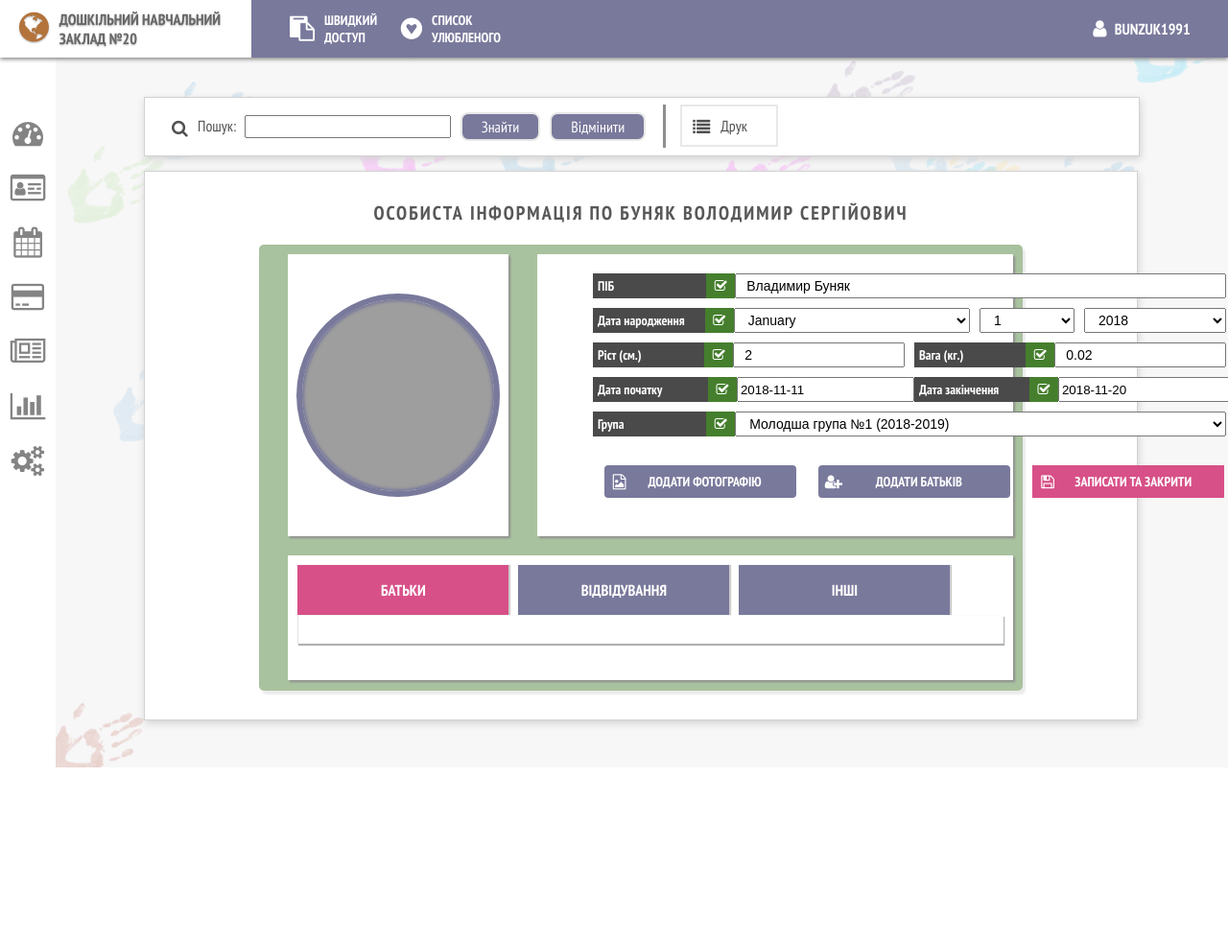
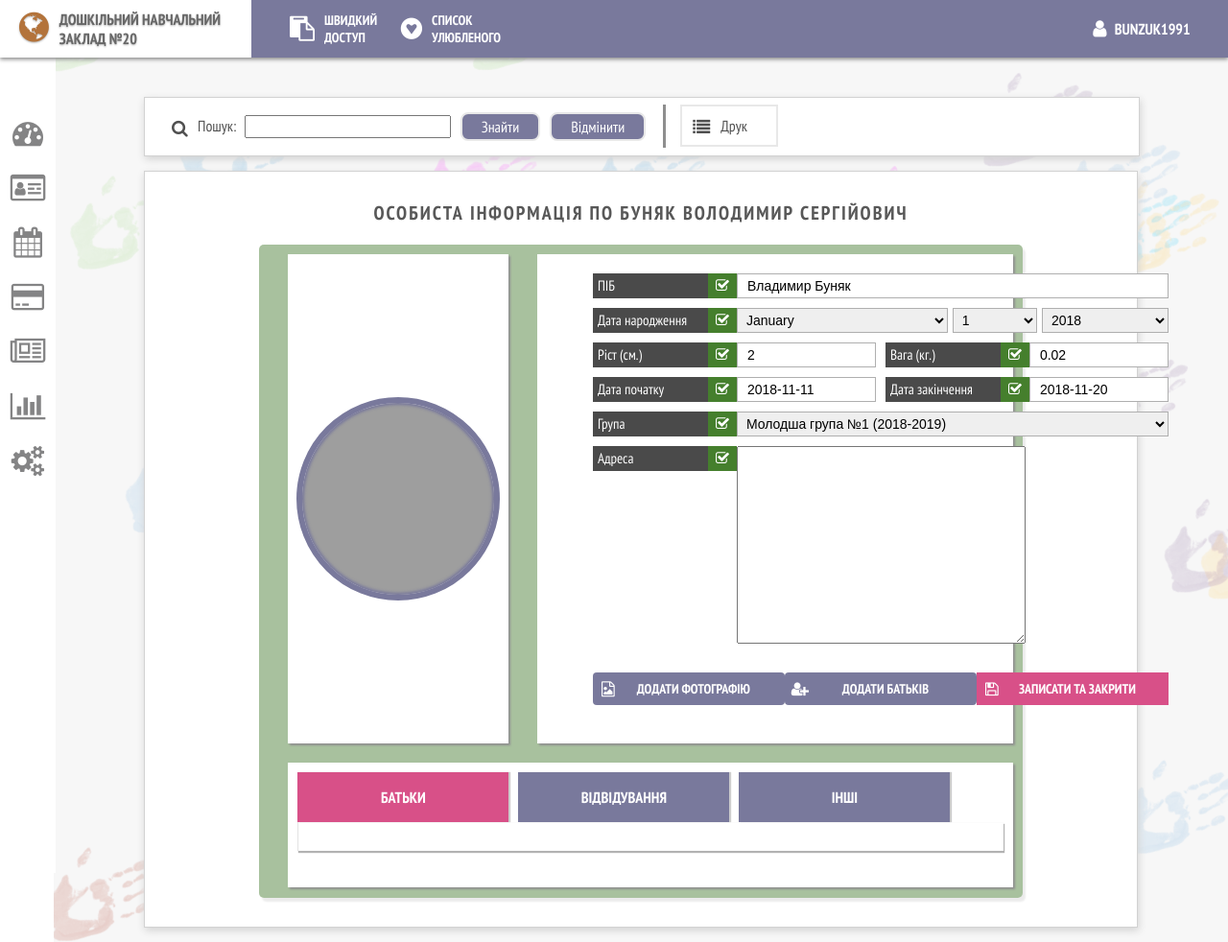
Before and after one commit to bunzuk1991/kindergarden-pro, a Django app: page /child/vladimir-bunjak/ in a window 1280 px wide. Shown: the whole page at 96% size. Before the commit the page ends 800 px from the top, so only its background shows below. Run offline with Django 3.2, Linux system fonts and the light colour scheme; data comes from the database, SQL or seed files in the repository; both versions use the stored data as it was after the commit; data that the repository does not hold is empty; style sheets or scripts are compiled from the project's sources; some libraries are stand-ins or nearby versions; grey boxes are pictures that could not be loaded.

Commit message:
06.11.2018

```diff
--- a/garden/forms.py
+++ b/garden/forms.py
@@ -9,6 +9,7 @@ class ChildForm(ModelForm):
         fields = ['fullname', 'slug', 'date_of_birth', 'growth', 'image', 'weight', 'date_start', 'date_end', 'address', 'actual_group']
         widgets = {
             'date_of_birth': SelectDateWidget(),
+            'address': Textarea(),
             'image': FileInput(),
             'actual_group': Select(),
             'date_start': DateInput(attrs={"class": "cl-date-picker"}),
@@ -21,10 +22,12 @@ class ChildForm(ModelForm):
             visible.field.widget.attrs['class'] = 'input-wrp'
             if visible.name == 'relation':
                 visible.field.widget.attrs['class'] = 'disabled-text-area'
+            if visible.name == 'address':
+                visible.field.widget.attrs['class'] = 'non-resize-text-area'
             if visible.name == 'date_start':
-                visible.field.widget.attrs['class'] = 'cl-date-picker'
+                visible.field.widget.attrs['class'] = 'input-wrp cl-date-picker'
             if visible.name == 'date_end':
-                visible.field.widget.attrs['class'] = 'cl-date-picker'
+                visible.field.widget.attrs['class'] = 'input-wrp cl-date-picker'
 
 
 
--- a/garden/templates/garden/child_detail.html
+++ b/garden/templates/garden/child_detail.html
@@ -181,6 +181,10 @@
                                         <span class="label-wrp label-req" data-img="\f000">Група</span>
                                         {{ form.actual_group }}
                                     </div>
+                                    <div class="input-group">
+                                        <span class="label-wrp label-req" data-img="\f000">Адреса</span>
+                                        {{ form.address }}
+                                    </div>
                                     <div class="pic-commands">
                                         <div class="button-wrapper">
                                             <label for="id_child-image">Додати фотографію</label>
--- a/garden/views.py
+++ b/garden/views.py
@@ -83,6 +83,9 @@ class ChildDetailView(View):
                 parent.child = child_new
                 parent.save()
 
+            for parent_deleted in formset.deleted_objects:
+                parent_deleted.delete()
+
             return HttpResponseRedirect(reverse('childrens-list'))
 
         self.context['form'] = form
--- a/static_in_dev/css/child-detail.css
+++ b/static_in_dev/css/child-detail.css
@@ -206,16 +206,17 @@
     .content .child-details .input-wrp {
       outline: none;
       font-size: 14px;
-      margin-right: 10px;
       height: 26px;
       padding: 0 0 0 10px;
       box-sizing: border-box;
       display: block;
-      width: calc(100% - 150px); }
+      width: calc(100% - 150px);
+      border: 1px solid #afafaf; }
+      .content .child-details .input-wrp select {
+        padding-left: 5px !important; }
     .content .child-details .date-select-wrapper {
-      width: calc(100% - 140px);
+      width: calc(100% - 150px);
       font-size: 14px;
-      margin-right: 10px;
       height: 26px;
       box-sizing: border-box;
       display: flex; }
@@ -224,22 +225,22 @@
       .content .child-details .date-select-wrapper select:nth-child(1) {
         width: 50%; }
       .content .child-details .date-select-wrapper select:nth-child(2) {
-        width: 20%; }
+        width: 20%;
+        margin-left: 5px; }
       .content .child-details .date-select-wrapper select:nth-child(3) {
         width: 30%;
-        margin-right: 0; }
+        margin-left: 5px; }
     .content .child-details .label-wrp {
-      padding-right: 45px;
       padding-left: 5px;
-      font-size: 14px;
-      font-weight: bold;
+      font-size: 15px;
       display: block;
       background: #4a4a4a;
       color: #ffffff;
       height: 26px;
       line-height: 26px;
-      width: 100px;
-      position: relative; }
+      width: 150px;
+      position: relative;
+      box-sizing: border-box; }
       .content .child-details .label-wrp:after {
         content: '';
         font-family: FontAwesome;
@@ -318,10 +319,13 @@
               .content .child-details .detail-content-wrapper .line-img-personal-info .personal-info-container .pic-name .input-container div:nth-child(1) {
                 width: 50%; }
               .content .child-details .detail-content-wrapper .line-img-personal-info .personal-info-container .pic-name .input-container div:nth-child(2) {
-                width: 50%; }
+                width: 50%;
+                margin-left: 10px; }
             .content .child-details .detail-content-wrapper .line-img-personal-info .personal-info-container .pic-name .input-group {
               margin-bottom: 10px;
               display: flex; }
+            .content .child-details .detail-content-wrapper .line-img-personal-info .personal-info-container .pic-name .input-group select {
+              padding-left: 5px; }
             .content .child-details .detail-content-wrapper .line-img-personal-info .personal-info-container .pic-name .pic-commands {
               display: flex;
               align-items: center;
--- a/static_in_dev/scss/child-detail.scss
+++ b/static_in_dev/scss/child-detail.scss
@@ -280,18 +280,21 @@
       .input-wrp {
         outline: none;
         font-size: 14px;
-        margin-right: 10px;
         height: 26px;
         padding: 0 0 0 10px;
         box-sizing: border-box;
         display: block;
         width: calc(100% - 150px);
+        border: 1px solid #afafaf;
+
+        select {
+          padding-left: 5px !important;
+        }
       }
 
       .date-select-wrapper {
-        width: calc(100% - 140px);
+        width: calc(100% - 150px);
         font-size: 14px;
-        margin-right: 10px;
         height: 26px;
         box-sizing: border-box;
         display: flex;
@@ -305,25 +308,25 @@
         }
         select:nth-child(2) {
           width: 20%;
+          margin-left: 5px;
         }
         select:nth-child(3) {
           width: 30%;
-          margin-right: 0;
+          margin-left: 5px;
         }
       }
 
       .label-wrp {
-        padding-right: 45px;
         padding-left: 5px;
-        font-size: 14px;
-        font-weight: bold;
+        font-size: 15px;
         display: block;
         background: #4a4a4a;
         color: #ffffff;
         height: 26px;
         line-height: 26px;
-        width: 100px;
+        width: 150px;
         position: relative;
+        box-sizing: border-box;
 
         &:after {
           content: '';
@@ -426,12 +429,17 @@
                 }
                 div:nth-child(2) {
                   width: 50%;
+                  margin-left: 10px;
                 }
               }
 
               .input-group {
                 margin-bottom: 10px;
                 display: flex;
+
+                select {
+                  padding-left: 5px;
+                }
               }
               .pic-commands {
                 display: flex;
```
Also changed, not shown: static/css/child-detail.css (+16 -12 lines), static/scss/child-detail.scss (+16 -8 lines), db.sqlite3, static_in_dev/js/jquery-main.js.
